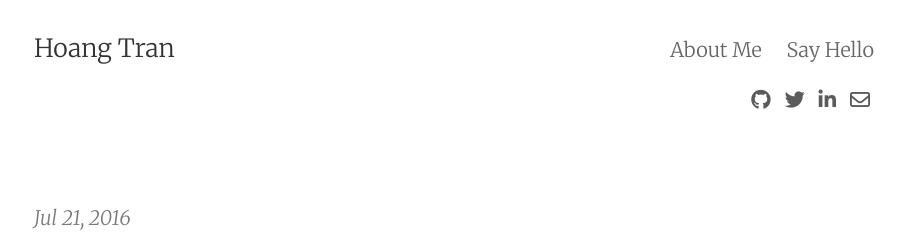
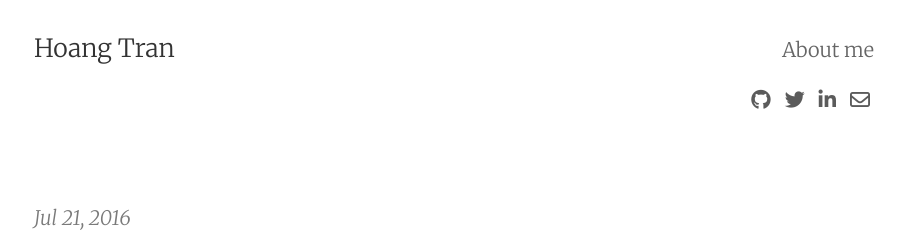
Before and after one commit to hoang-tran/hoang-tran.github.io, a Jekyll site: the page built from index.html, in a window 1280 px wide. Shown: the top 232 px of the page, without its empty margins (186-1091 px from the left). Built offline with Jekyll 4.4.1, drawn with Linux system fonts in a browser that asks for light colours; nearby versions of some CDN libraries; the list of posts is cut into pages by our own code; part of the change alters nothing that is shown.

```diff
--- a/_includes/navigation.html
+++ b/_includes/navigation.html
@@ -1,10 +1 @@
-{% for page in site.pages %}
-    {% if page.tags contains "about" %}
-        <a href="{{ page.url }}">{{ page.title }}</a>
-    {% endif %}
-{% endfor %}
-{% for page in site.pages %}
-    {% if page.tags contains "contact" %}
-        <a href="{{ page.url }}">{{ page.title }}</a>
-    {% endif %}
-{% endfor %}
+<a href="/about">About me</a>
```
